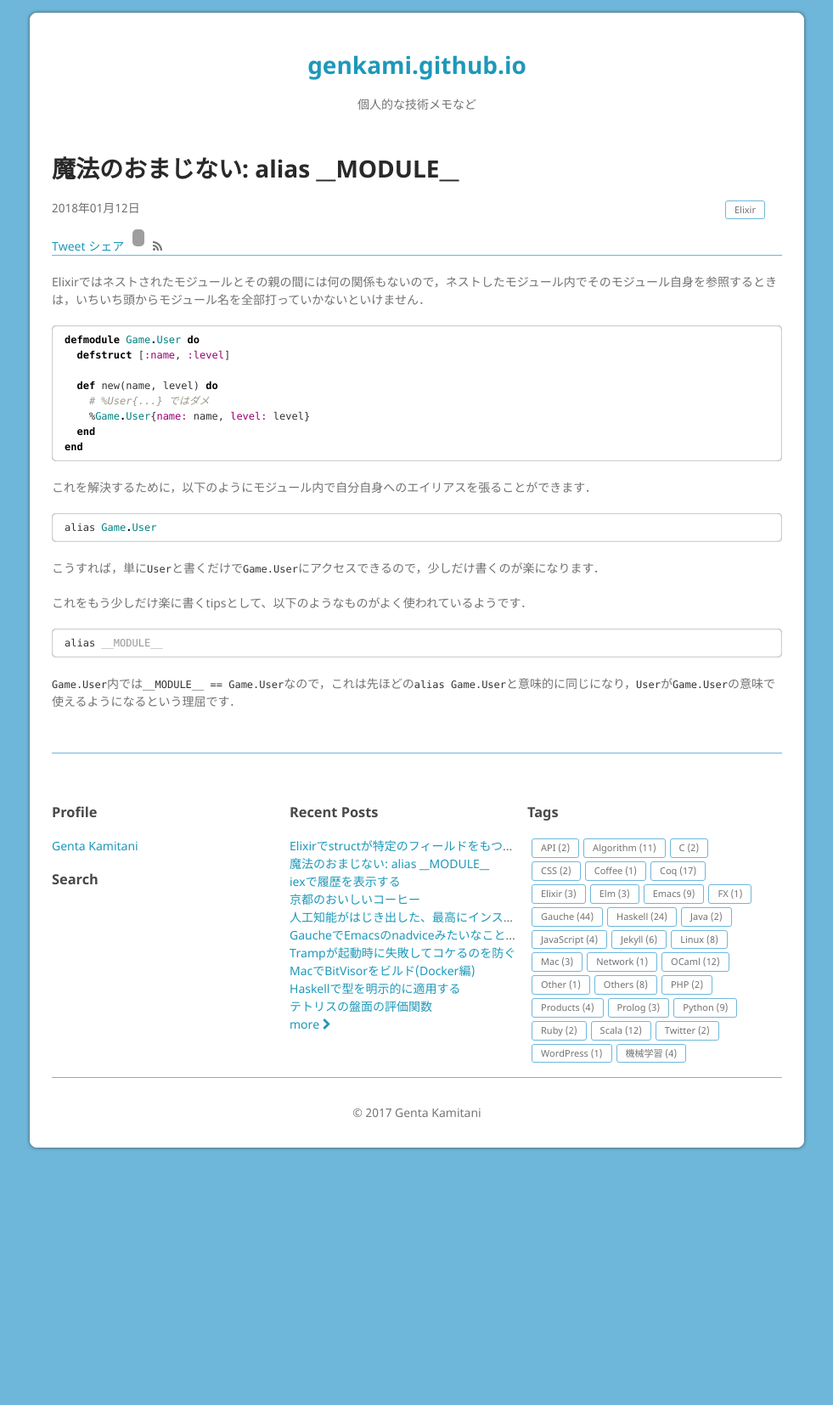
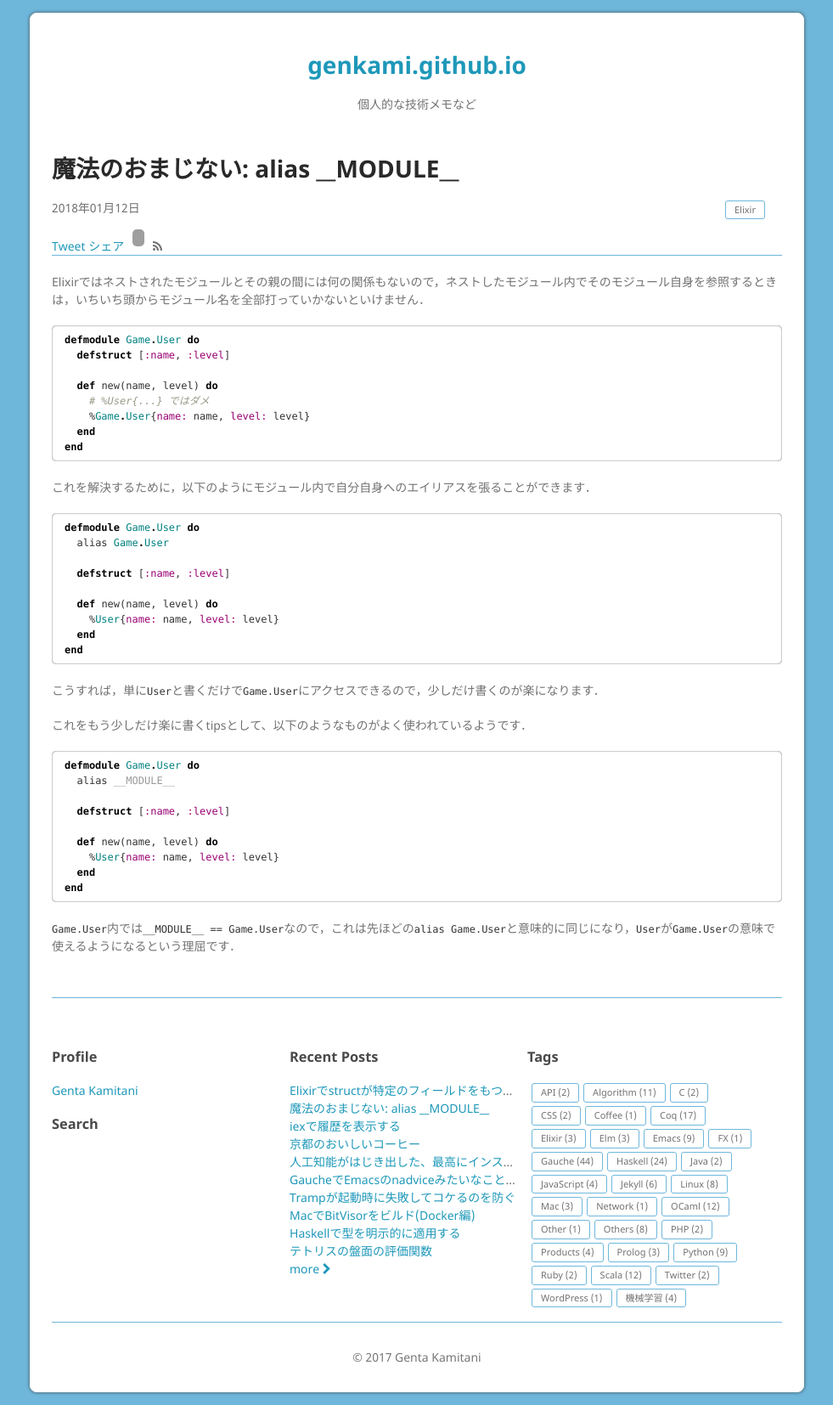
Before and after one commit to genkami/genkami.github.io, a Jekyll site: the page built from _posts/2018-01-12-02-alias-myself.md, in a window 1280 px wide. Shown: the whole page at 85% size, without its empty margins (149-1130 px from the left). Built offline with Jekyll 4.4.1, drawn with Linux system fonts in a browser that asks for light colours; comment, search, counter and statistics services are not loaded; before the commit the page ends 1366 px from its top, so only the background shows below that; grey boxes are pictures that could not be loaded.

Commit message:
サンプルコード追加

````diff
--- a/_posts/2018-01-12-02-alias-myself.md
+++ b/_posts/2018-01-12-02-alias-myself.md
@@ -21,7 +21,15 @@ end
 これを解決するために，以下のようにモジュール内で自分自身へのエイリアスを張ることができます．
 
 ```elixir
-alias Game.User
+defmodule Game.User do
+  alias Game.User
+
+  defstruct [:name, :level]
+
+  def new(name, level) do
+    %User{name: name, level: level}
+  end
+end
 ```
 
 こうすれば，単に`User`と書くだけで`Game.User`にアクセスできるので，少しだけ書くのが楽になります．
@@ -29,7 +37,15 @@ alias Game.User
 これをもう少しだけ楽に書くtipsとして、以下のようなものがよく使われているようです．
 
 ```elixir
-alias __MODULE__
+defmodule Game.User do
+  alias __MODULE__
+
+  defstruct [:name, :level]
+
+  def new(name, level) do
+    %User{name: name, level: level}
+  end
+end
 ```
 
 `Game.User`内では`__MODULE__ == Game.User`なので，これは先ほどの`alias Game.User`と意味的に同じになり，`User`が`Game.User`の意味で使えるようになるという理屈です．
````
